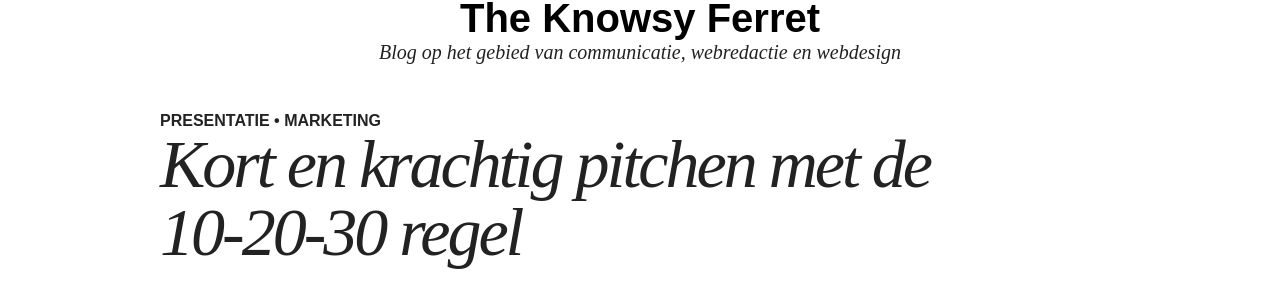
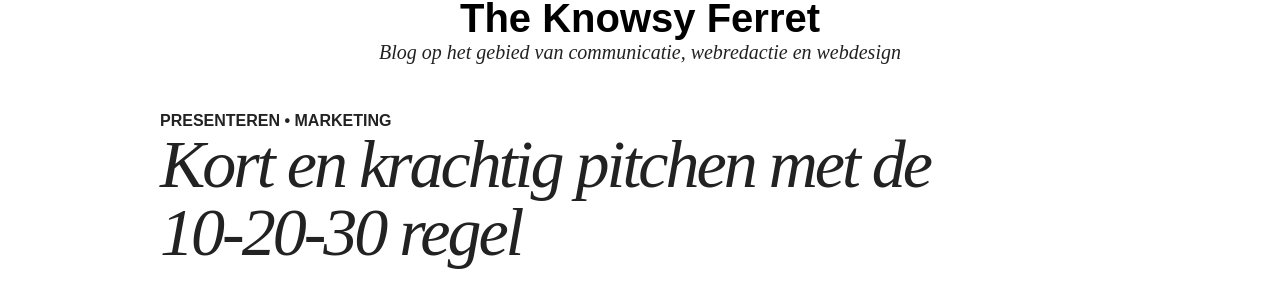
Before and after one commit to TheKnowsyFerret/theknowsyferret.github.io, a Jekyll site: the page built from _posts/2015-07-10-kort-en-krachtig-pitchen-met-de-10-20-3-regel.md, in a window 1280 px wide and 900 px high. Shown: the part 331-635 px from the top of the window. Built offline with Jekyll 4.4.1, drawn with Linux system fonts in a browser that asks for light colours; nearby versions of some CDN libraries; comment, search, counter and statistics services are not loaded.

Commit message:
aanpassing tags

```diff
--- a/_posts/2015-07-10-kort-en-krachtig-pitchen-met-de-10-20-3-regel.md
+++ b/_posts/2015-07-10-kort-en-krachtig-pitchen-met-de-10-20-3-regel.md
@@ -3,7 +3,7 @@
 title: "Kort en krachtig pitchen met de 10-20-30 regel"
 description: " "
 modified: 2015-07-10 08:18:12 +0200
-tags: [presentatie, marketing]
+tags: [presenteren, marketing]
 image:
   feature:
   credit:
@@ -83,4 +83,4 @@
 
 <small>Bronnen:<br>
 Guykawasaki.com (2006). <a href="http://guykawasaki.com/the_102030_rule/">The 10-20-30 rule of PowerPoint</a>. Verkregen:
-9 juli 2015.
+9 juli 2015.<br>
```
